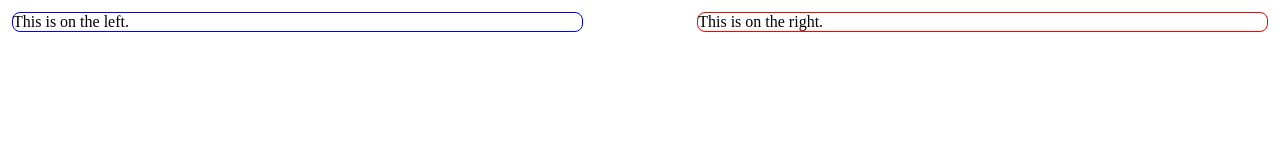
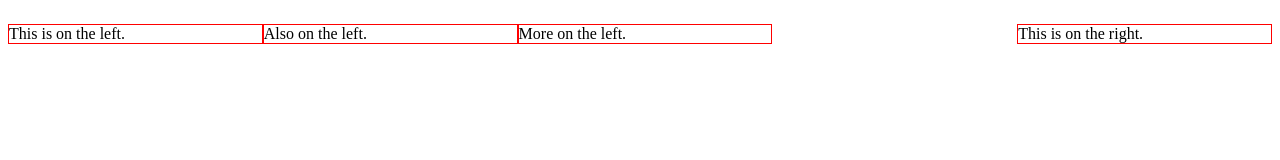
Before and after one commit to x97gfq/WEBD1000_Fall2026, a plain HTML site: page 09_Float_CSS/temp1.html in a window 1280 px wide. Drawn offline with Linux system fonts and the light colour scheme.

Commit message:
left/right float examples

```diff
--- a/09_Float_CSS/temp1.css
+++ b/09_Float_CSS/temp1.css
@@ -1,17 +1,11 @@
 .left {
 	float: left;
-	width: 45%;
-	height: auto;
-	margin: 4px;
-	border: solid blue 1px;
-	border-radius: 8px;
+	width: 20%;
+	border: solid red 1px;
 }
 
 .right {
 	float: right;
-	width: 45%;
-	height: auto;
-	margin: 4px;
+	width: 20%;
 	border: solid red 1px;
-	border-radius: 8px;
 }
--- a/09_Float_CSS/temp1.html
+++ b/09_Float_CSS/temp1.html
@@ -9,6 +9,8 @@
 	<body>
 
 		<p class="left">This is on the left.</p>
+		<p class="left">Also on the left.</p>
+		<p class="left">More on the left.</p>
 		<p class="right">This is on the right.</p>
 
 	</body>
```
